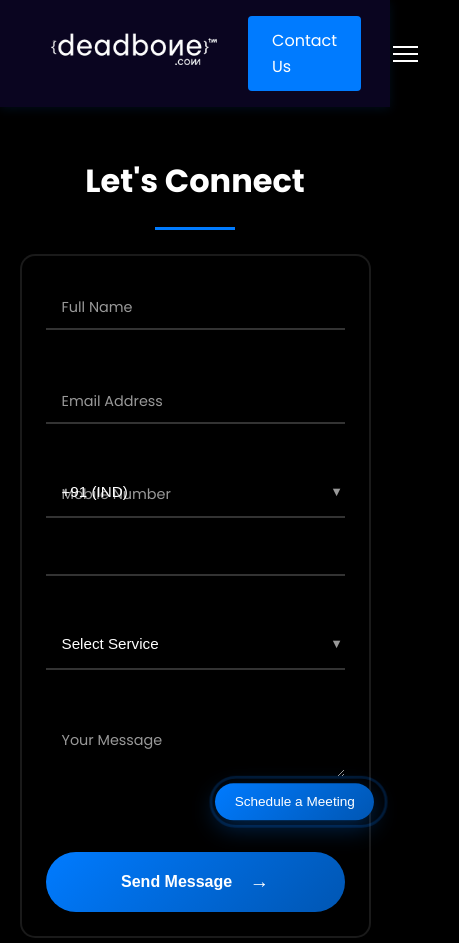
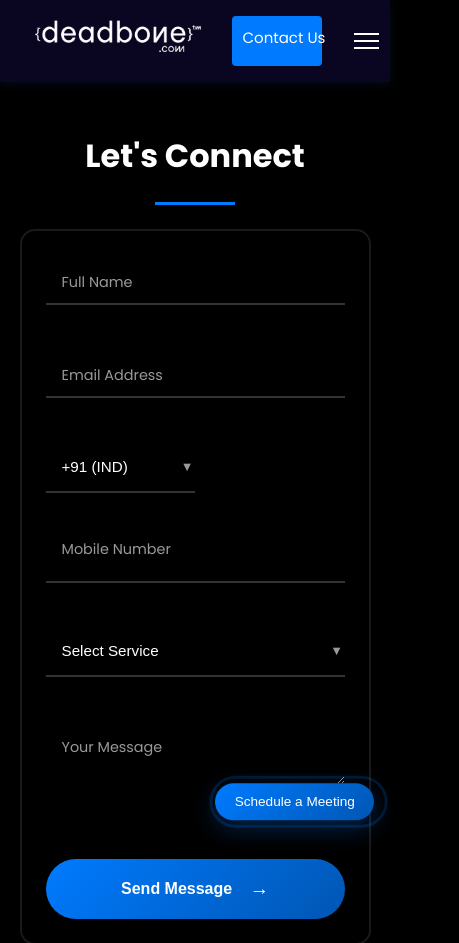
Before and after one commit to tushar9501/Contact-us, a plain HTML site: page index.html in a window 390 px wide. Shown: the top 943 px of the page, 459 px wide, since content can reach past the window. Drawn offline with Linux system fonts and the light colour scheme.

Commit message:
Update styles.css

```diff
--- a/styles.css
+++ b/styles.css
@@ -555,7 +555,8 @@ select option {
 
 @media (max-width: 768px) {
     nav {
-        padding: 1rem 5%;
+        padding: 1rem 1%;
+
     }
 
     .nav-links {
@@ -585,6 +586,7 @@ select option {
 
     .hamburger {
         display: block;
+        padding-right: 5rem;
     }
 
     .desktop-contact {
@@ -592,8 +594,15 @@ select option {
     }
 
     .mobile-contact {
-        display: inline-block;
+        display: block;
         text-decoration: none;
+        font-size: 15px;
+        width: 90px;
+        height: 50px;
+        padding-top: 10px;
+        white-space: nowrap;
+        padding-right: 4rem;
+        padding-left: 10px;
     }
 
     .connect-section {
@@ -714,11 +723,11 @@ select:focus-visible {
 @media (max-width: 480px) {
     .phone-input {
         flex-direction: column;
-        gap: 0.5rem;
+        gap: 2.5rem;
     }
 
     .country-code-select {
-        width: 100%;
+        width: 50%;
     }
 
     .form-group.phone-input input[type="tel"] {
@@ -728,6 +737,8 @@ select:focus-visible {
     .form-group.phone-input label {
         left: 1rem;
         width: auto;
+        padding-top: 5rem;
+
     }
 }
 /* ================= Office Photo Styles ================= */
```
